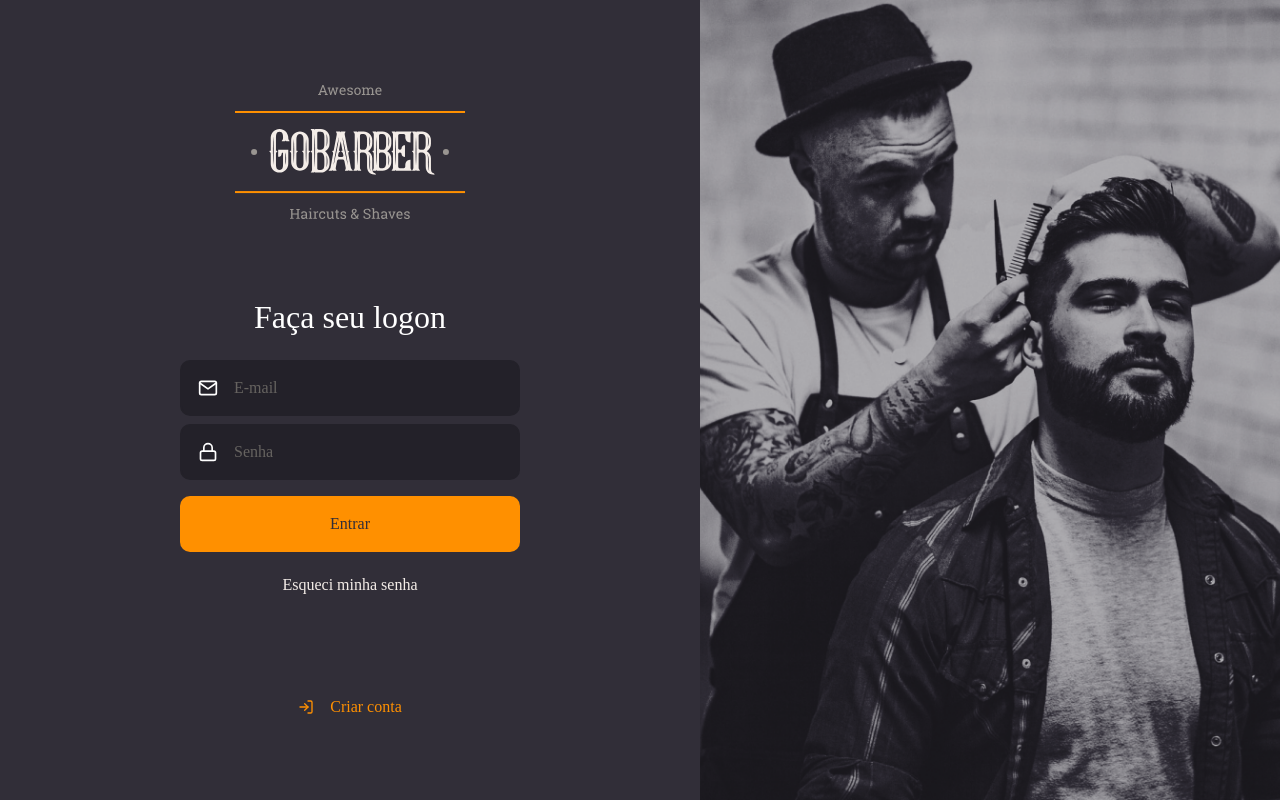
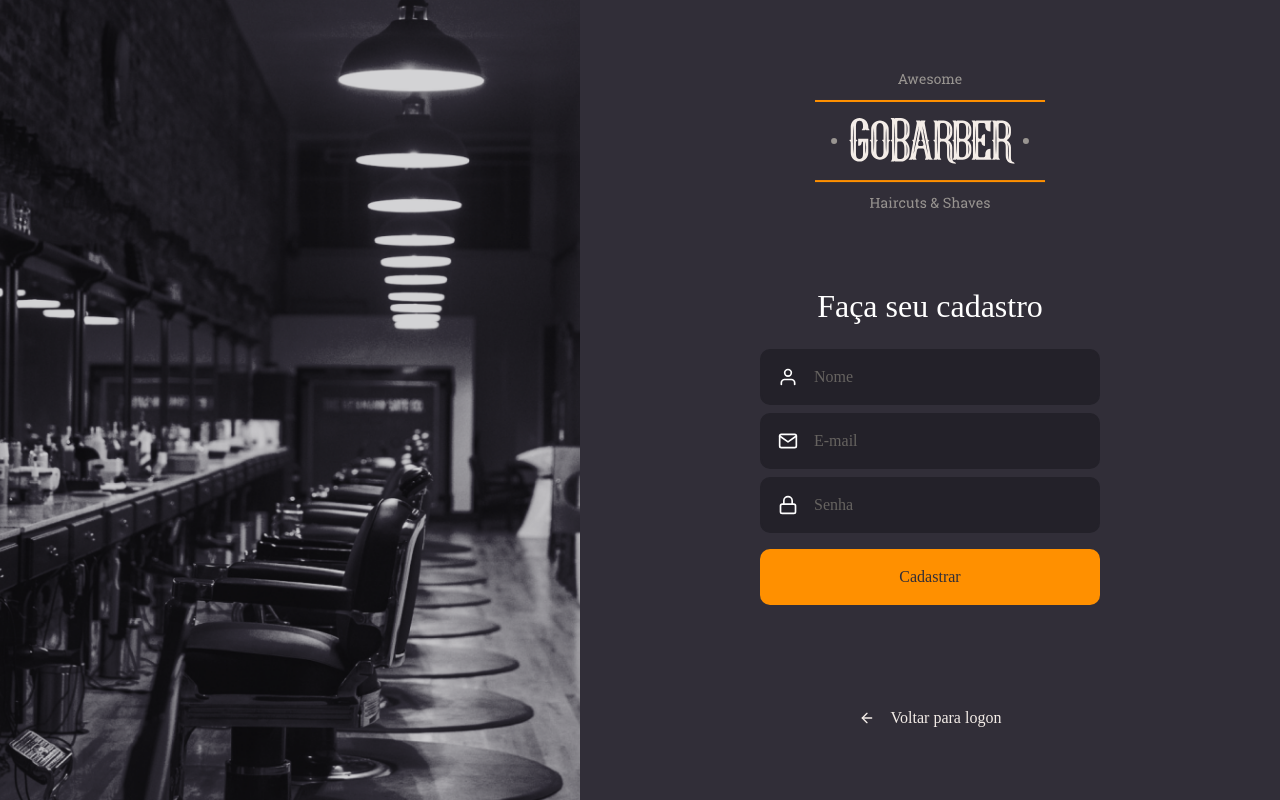
Before and after one commit to geovane-gc/GoBarber, a React (Create React App) app: page / in a window 1280 px wide. Built offline with nearby package versions, Linux system fonts and the light colour scheme; the HTML template or start-up script is replaced by a standard one.

Commit message:
create account page finished

```diff
--- a/src/App.tsx
+++ b/src/App.tsx
@@ -1,11 +1,13 @@
 import React from 'react';
 
-import SignIn from './pages/SignIn/index';
+// import SignIn from './pages/SignIn/index';
+import SignUp from './pages/SignUp/index';
+
 import GlobalStyle from './styles/global';
 
 const App: React.FC = () => (
   <>
-    <SignIn />
+    <SignUp />
     <GlobalStyle />
   </>
 );
--- /dev/null
+++ b/src/pages/SignUp/index.tsx
@@ -0,0 +1,42 @@
+import React from 'react';
+import {
+ FiArrowLeft, FiMail, FiUser, FiLock
+} from 'react-icons/fi';
+
+import logoImg from '../../assets/logo.svg';
+
+import Input from '../../components/Input';
+import Button from '../../components/Button';
+
+import { Container, Content, Background } from './styles';
+
+const SignUp: React.FC = () => (
+  <Container>
+    <Background />
+    <Content>
+      <img src={logoImg} alt="GoBarber" />
+
+      <form>
+        <h1>Faça seu cadastro</h1>
+
+        <Input name="Nome" icon={FiUser} placeholder="Nome" />
+        <Input name="E-mail" icon={FiMail} placeholder="E-mail" />
+        <Input
+          name="password"
+          icon={FiLock}
+          type="password"
+          placeholder="Senha"
+        />
+
+        <Button type="submit">Cadastrar</Button>
+      </form>
+
+      <a href="login">
+        <FiArrowLeft />
+        Voltar para logon
+      </a>
+    </Content>
+  </Container>
+);
+
+export default SignUp;
--- /dev/null
+++ b/src/pages/SignUp/styles.ts
@@ -0,0 +1,69 @@
+import styled from 'styled-components';
+import { shade } from 'polished';
+
+import signUpBackgroundImg from '../../assets/sign-up-background.png';
+
+export const Container = styled.div`
+  height: 100vh;
+
+  display: flex;
+  align-items: stretch;
+`;
+
+export const Content = styled.div`
+  display: flex;
+  flex-direction: column;
+  align-items: center;
+
+  justify-content: center;
+
+  width: 100%;
+  max-width: 700px;
+
+  form {
+    margin: 80px 0;
+    width: 340px;
+    text-align: center;
+
+    h1 {
+      margin-bottom: 24px;
+    }
+
+    a {
+      color: #f4ede8;
+      display: block;
+      margin-top: 24px;
+      text-decoration: none;
+      transition: color 0.2s;
+
+      &:hover {
+        color: ${shade(0.2, '#f4ede8')};
+      }
+    }
+  }
+
+  > a {
+    color: #f4ede8;
+    display: block;
+    margin-top: 24px;
+    text-decoration: none;
+    transition: color 0.2s;
+
+    display: flex;
+    align-items: center;
+
+    svg {
+      margin-right: 16px;
+    }
+
+    &:hover {
+      color: ${shade(0.2, '#f4ede8')};
+    }
+  }
+`;
+
+export const Background = styled.div`
+  flex: 1;
+  background: url(${signUpBackgroundImg}) no-repeat center;
+  background-size: cover;
+`;
```
Also changed, not shown: src/assets/sign-up-background.png (added).
